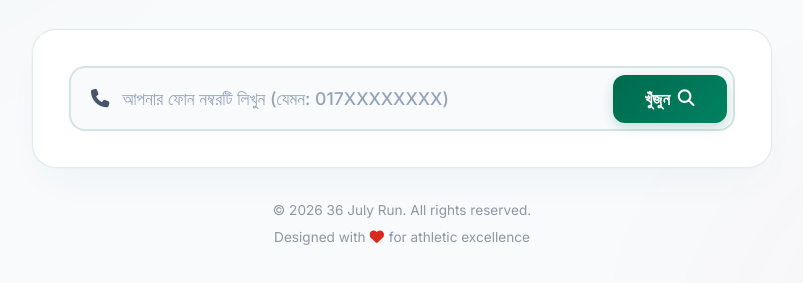
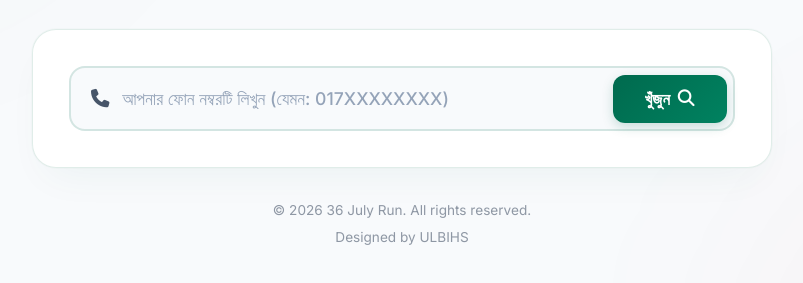
Before and after one commit to shiblu17/36-july-run, a website: page index.html in a window 1280 px wide. Shown: the part 353-636 px from the top of the page, without its empty margins (238-1041 px from the left). Drawn offline with nearby package versions, Linux system fonts and the light colour scheme.

Commit message:
Updated designer tag in footer to Designed by ULBIHS

```diff
--- a/index.html
+++ b/index.html
@@ -163,7 +163,7 @@
         <!-- Footer -->
         <footer class="footer">
             <p>&copy; 2026 36 July Run. All rights reserved.</p>
-            <p class="designer-tag">Designed with <i class="fa-solid fa-heart heart-icon"></i> for athletic excellence</p>
+            <p class="designer-tag">Designed by ULBIHS</p>
         </footer>
     </div>
 
```
